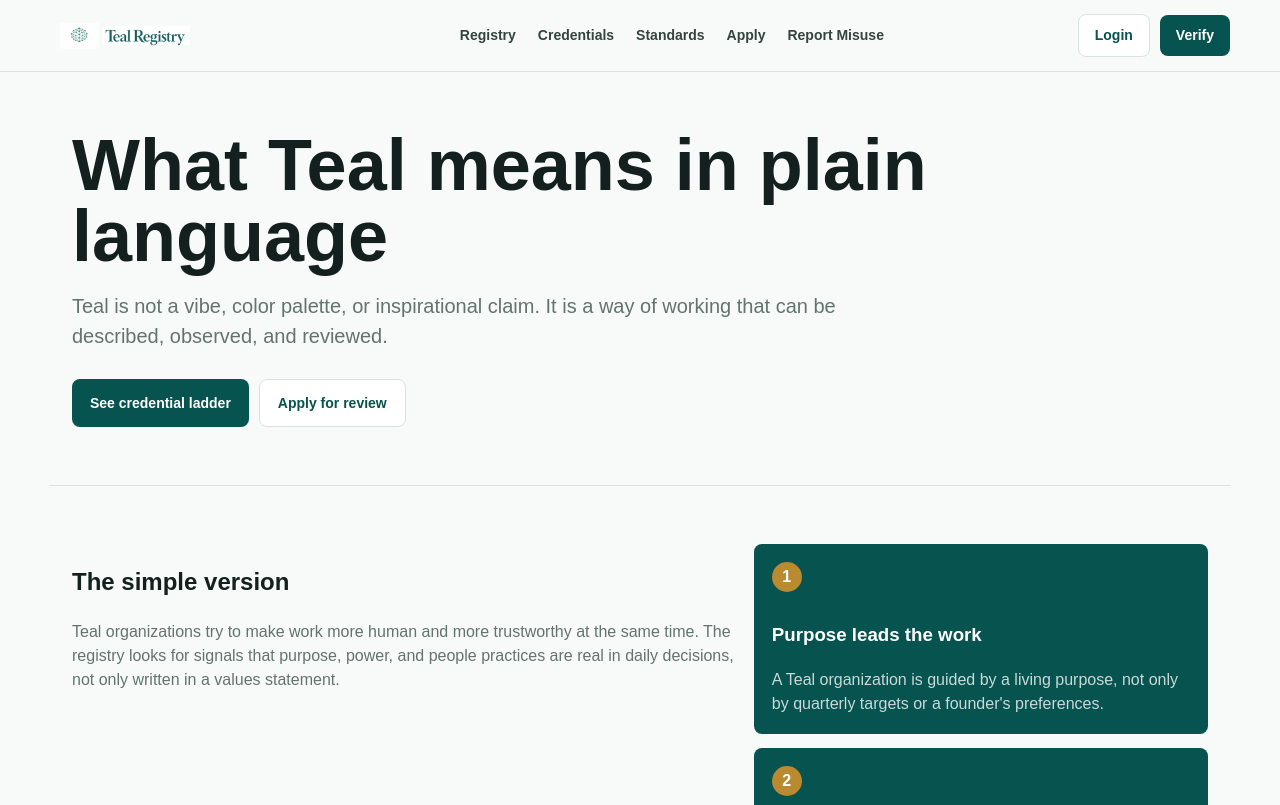
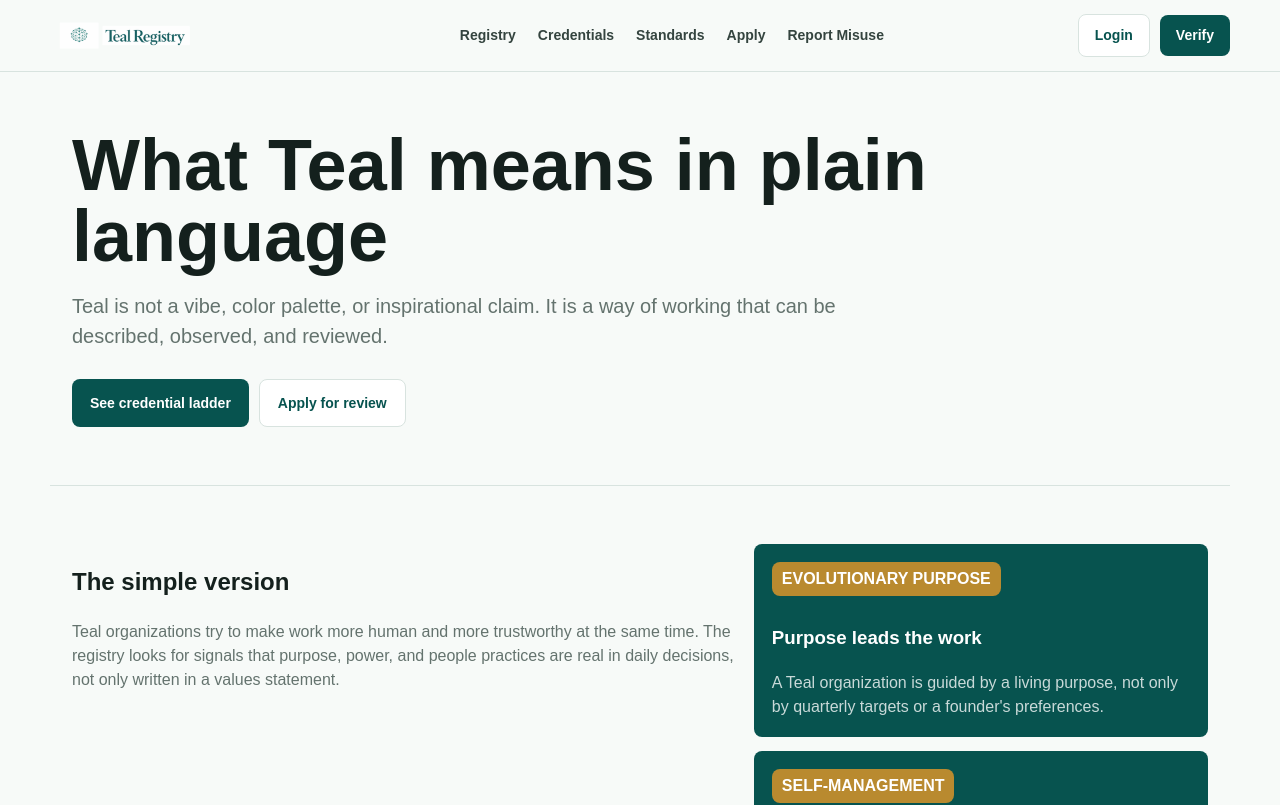
Before and after one commit to Agent5D-369/TealRegistry, a Next.js app: page /standards in a window 1280 px wide. Shown: the top 805 px of the page. Built offline with nearby package versions, Linux system fonts and the light colour scheme.

Commit message:
Name Teal principles in standards explainer

```diff
--- a/app/globals.css
+++ b/app/globals.css
@@ -943,13 +943,14 @@ dd {
 
 .infographic-steps span {
   background: var(--gold);
-  border-radius: 999px;
-  display: inline-grid;
+  border-radius: var(--radius);
+  display: inline-flex;
   font-weight: 900;
-  height: 30px;
+  line-height: 1.1;
   margin-bottom: 10px;
-  place-items: center;
-  width: 30px;
+  max-width: 100%;
+  padding: 8px 10px;
+  text-transform: uppercase;
 }
 
 .infographic-steps p {
--- a/app/standards/page.tsx
+++ b/app/standards/page.tsx
@@ -22,9 +22,9 @@ export default function StandardsPage() {
           </p>
         </div>
         <div className="infographic-steps" aria-label="Teal plain-language infographic">
-          {tealBasics.map((item, index) => (
+          {tealBasics.map((item) => (
             <article key={item.title}>
-              <span>{index + 1}</span>
+              <span>{item.principle}</span>
               <h3>{item.title}</h3>
               <p>{item.body}</p>
             </article>
--- a/data/platform.ts
+++ b/data/platform.ts
@@ -1,13 +1,16 @@
 export const tealBasics = [
   {
+    principle: "Evolutionary Purpose",
     title: "Purpose leads the work",
     body: "A Teal organization is guided by a living purpose, not only by quarterly targets or a founder's preferences.",
   },
   {
+    principle: "Self-Management",
     title: "Power is shared clearly",
     body: "People know how decisions are made, who can decide what, and how to challenge choices safely.",
   },
   {
+    principle: "Wholeness",
     title: "People can bring their whole selves",
     body: "Healthy teams make room for honesty, conflict repair, learning, care, and accountability.",
   },
```
